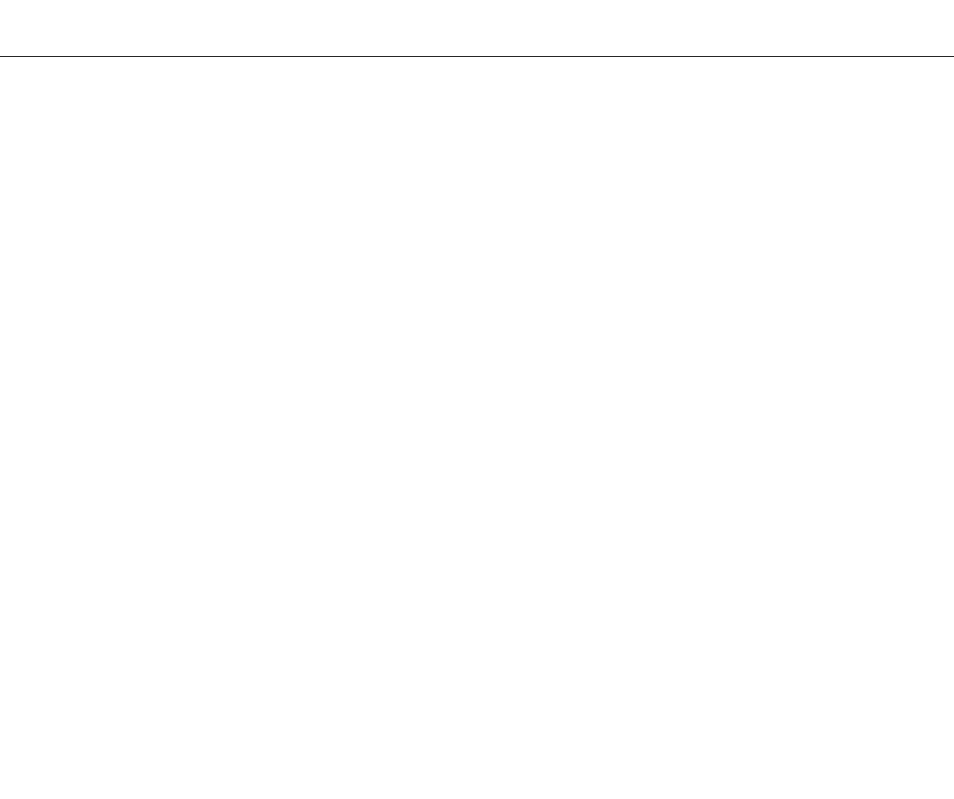
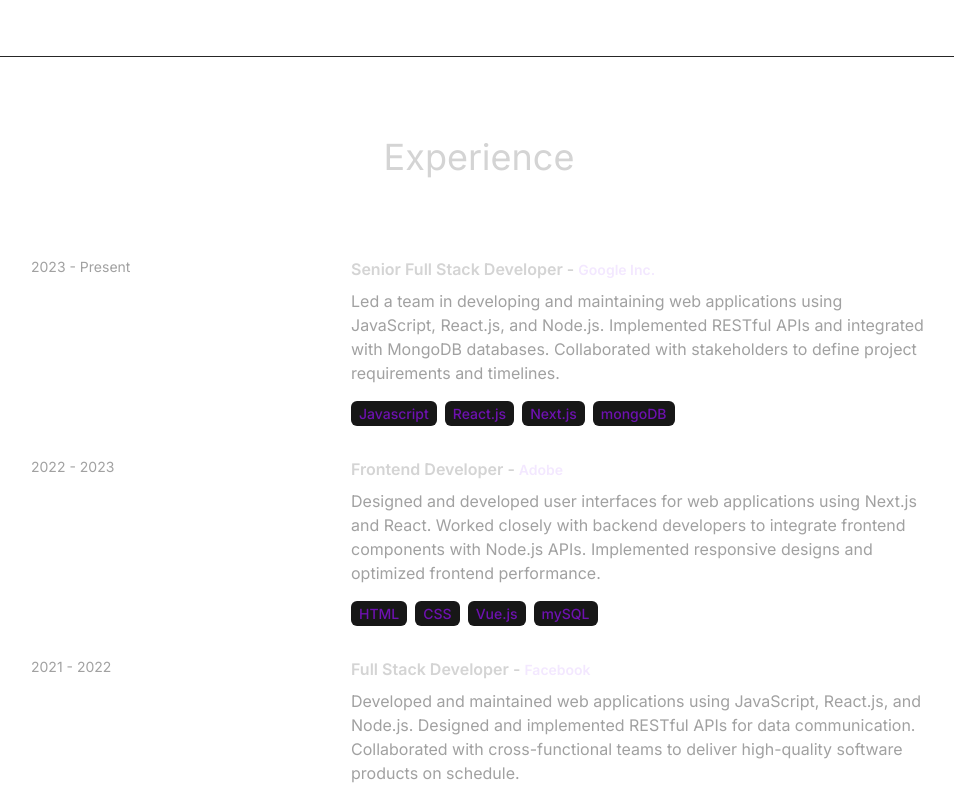
Before and after one commit to AlbrimBytyqi/react-portfolio, a React (Vite) app: page / in a window 1280 px wide. Shown: the part 2040-2839 px from the top of the page, without its empty margins (161-1115 px from the left). Before the commit the page ends 2097 px from the top, so only its background shows below. Built offline with nearby package versions, Linux system fonts and the light colour scheme.

Commit message:
Experience

```diff
--- a/src/App.tsx
+++ b/src/App.tsx
@@ -1,4 +1,5 @@
 import About from "./components/About";
+import Experience from "./components/Experience";
 import Hero from "./components/Hero";
 import Navbar from "./components/Navbar";
 import Technologies from "./components/Technologies";
@@ -14,6 +15,7 @@
       <Hero />
       <About />
       <Technologies />
+      <Experience />
     </div>
   );
 }
--- /dev/null
+++ b/src/components/Experience.tsx
@@ -0,0 +1,39 @@
+import { EXPERIENCES } from "../constants";
+
+const Experience = () => {
+  return (
+    <div className=" border-b border-neutral-900 pb-4">
+      <h2 className=" my-20 text-center text-4xl">Experience</h2>
+      <div className="">
+        {EXPERIENCES.map((experience, index) => (
+          <div key={index} className=" mb-8 flex flex-wrap lg:justify-center">
+            <div className=" w-full lg:w-1/4">
+              <p className=" mb-2 text-sm text-neutral-400">
+                {experience.year}
+              </p>
+            </div>
+            <div className=" w-full max-w-xl lg:w-3/4">
+              <h6 className=" mb-2 font-semibold">
+                {experience.role} -{" "}
+                <span className=" text-sm text-purple-100">
+                  {experience.company}
+                </span>
+              </h6>
+              <p className=" mb-4 text-neutral-400">{experience.description}</p>
+              {experience.technologies.map((tech, index) => (
+                <span
+                  key={index}
+                  className=" mr-2 mt-4 rounded-md bg-neutral-900 px-2 py-1 text-sm font-medium text-purple-800"
+                >
+                  {tech}
+                </span>
+              ))}
+            </div>
+          </div>
+        ))}
+      </div>
+    </div>
+  );
+};
+
+export default Experience;
```
